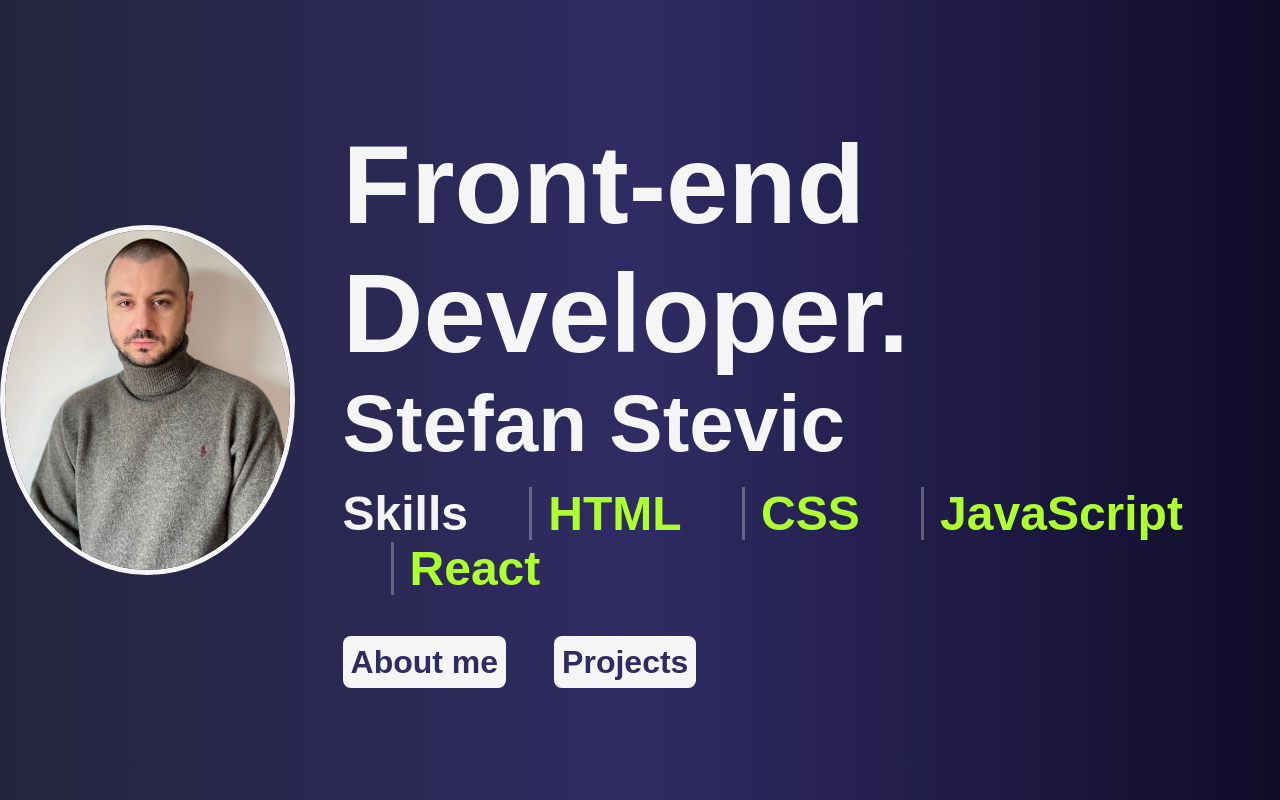
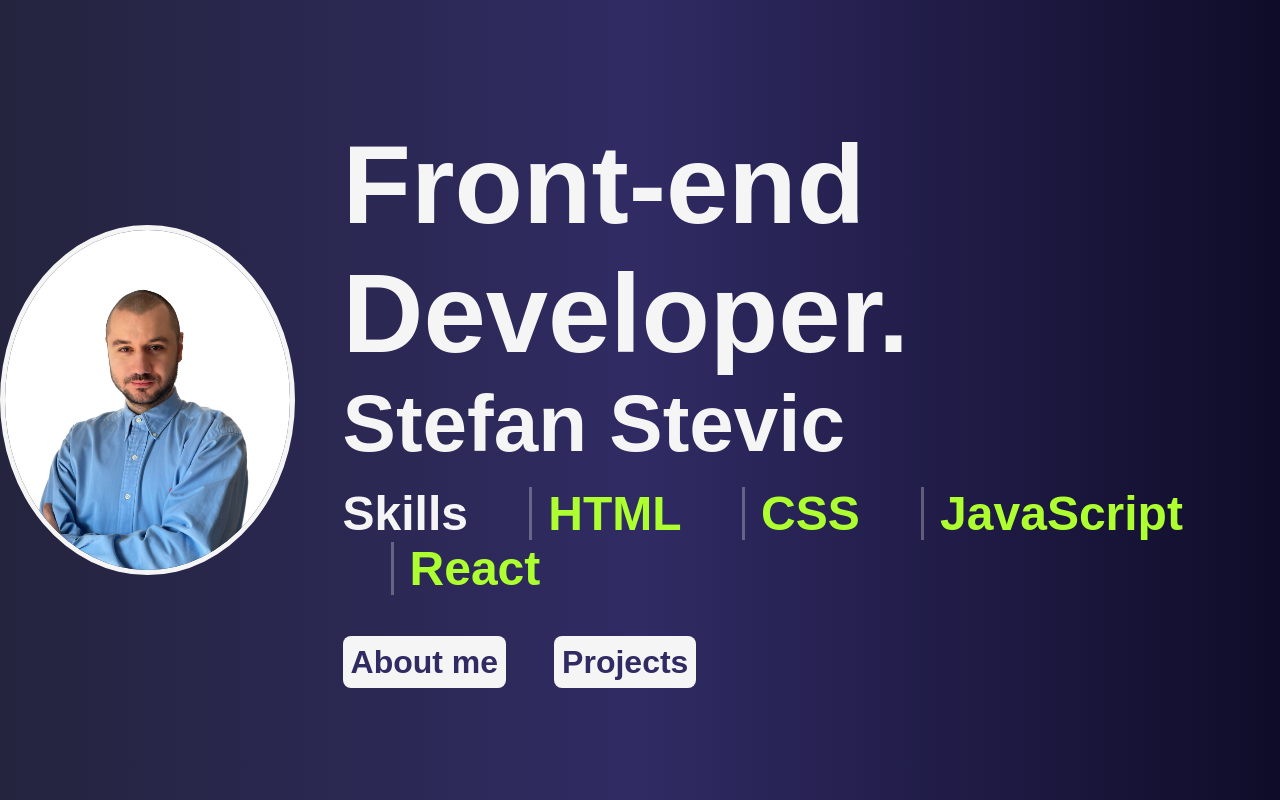
Before and after one commit to naffets3392/portfolio, a React (Create React App) app: page / in a window 1280 px wide. Built offline with nearby package versions, Linux system fonts and the light colour scheme.

Commit message:
new project added

```diff
--- a/src/App.css
+++ b/src/App.css
@@ -19,6 +19,8 @@ img {
   height: 100%;
   width: 100%;
   object-fit: cover;
+  object-position: top;
+  text-align: center;
 }
 
 /* HOME PAGE */
@@ -146,7 +148,7 @@ background-color: greenyellow;
   display: flex;
   align-items: center;
   justify-content: space-between;
-  width: 25%;
+  width: 30%;
 }
 
 .linkedIn-icon {
--- a/src/pages/Home.jsx
+++ b/src/pages/Home.jsx
@@ -2,12 +2,13 @@ import React from "react";
 import { Link } from "react-router-dom";
 import stefan1 from '../portfolioImages/stefan1.jpeg'
 import stefan2 from '../portfolioImages/stefan2.jpeg'
+import zavrsnaVerzija from '../portfolioImages/ZAVRSNAverzija.jpeg'
 
 export default function Home() {
     return (
         <div className="home__container">
             <div className="home__container-image__container">
-                <img src={stefan1} alt="" />
+                <img src={zavrsnaVerzija} alt="" />
             </div>
             <div className="home__container-heading__container">
                 <h1>Front-end Developer.</h1>
--- a/src/pages/Projects.jsx
+++ b/src/pages/Projects.jsx
@@ -5,11 +5,14 @@ import memorygamePic from '../projectimages/memorygame.png'
 import todolistPic from '../projectimages/todolist.png'
 import calculatorPic from '../projectimages/calculator.png'
 import menuPic from '../projectimages/menu.png'
+import pokemonPic from '../projectimages/pokemon.png'
 
 const calculatorProject = 'https://calculator-project-ezt.pages.dev/'
 const memorygameProject = 'https://memorygame-project.pages.dev/'
 const menuProject = 'https://menu-project-eys.pages.dev/'
 const todolistProject = 'https://todolist-project.pages.dev/'
+const pokemonProject = 'https://pokemon-project-2tp.pages.dev/'
+
 
 const PROJECTS = [
     {
@@ -27,6 +30,10 @@ const PROJECTS = [
     {
         image: menuPic,
         link: menuProject
+    },
+    {
+        image: pokemonPic,
+        link: pokemonProject
     }
 ]
 
```
Also changed, not shown: src/portfolioImages/ZAVRSNAverzija.jpeg (added), src/projectimages/pokemon.png (added).
